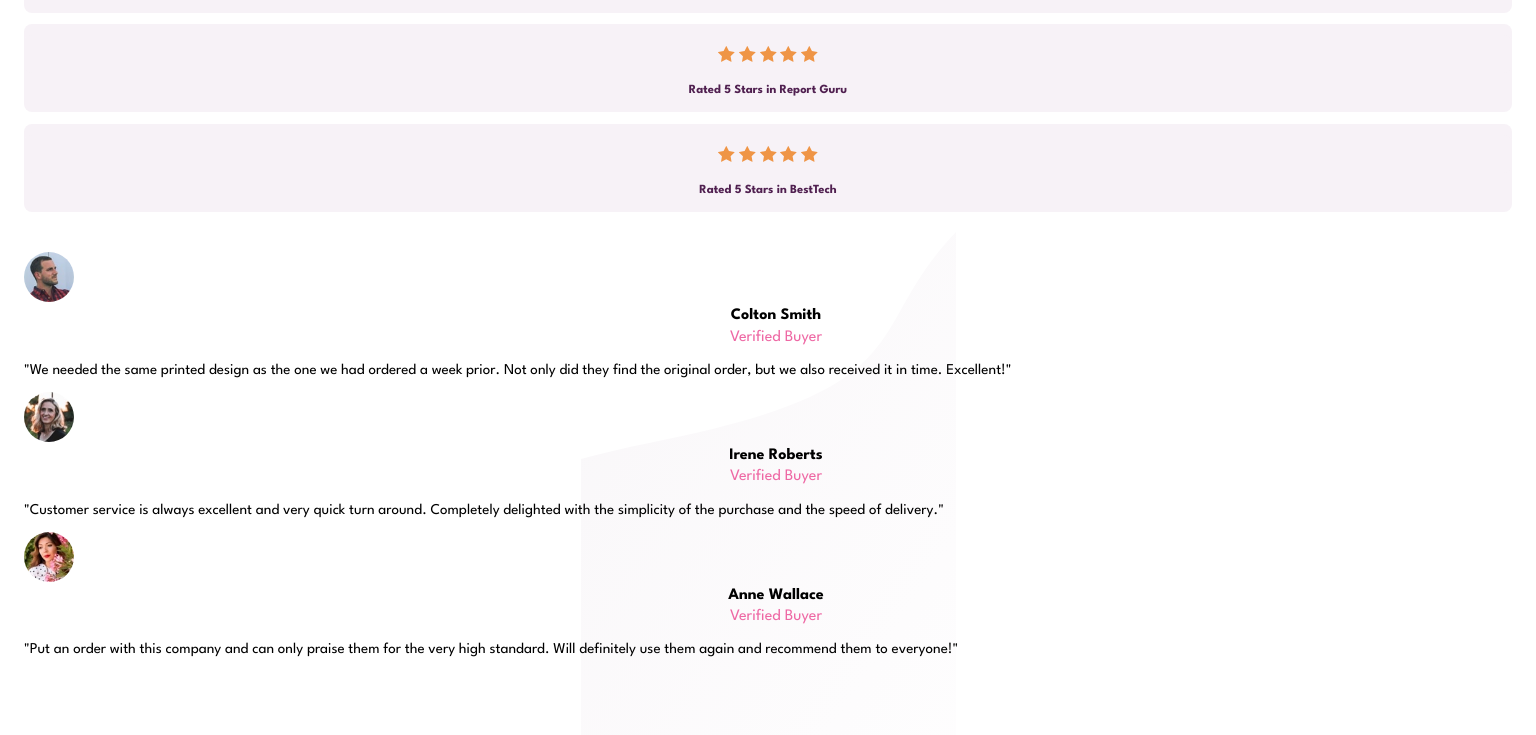
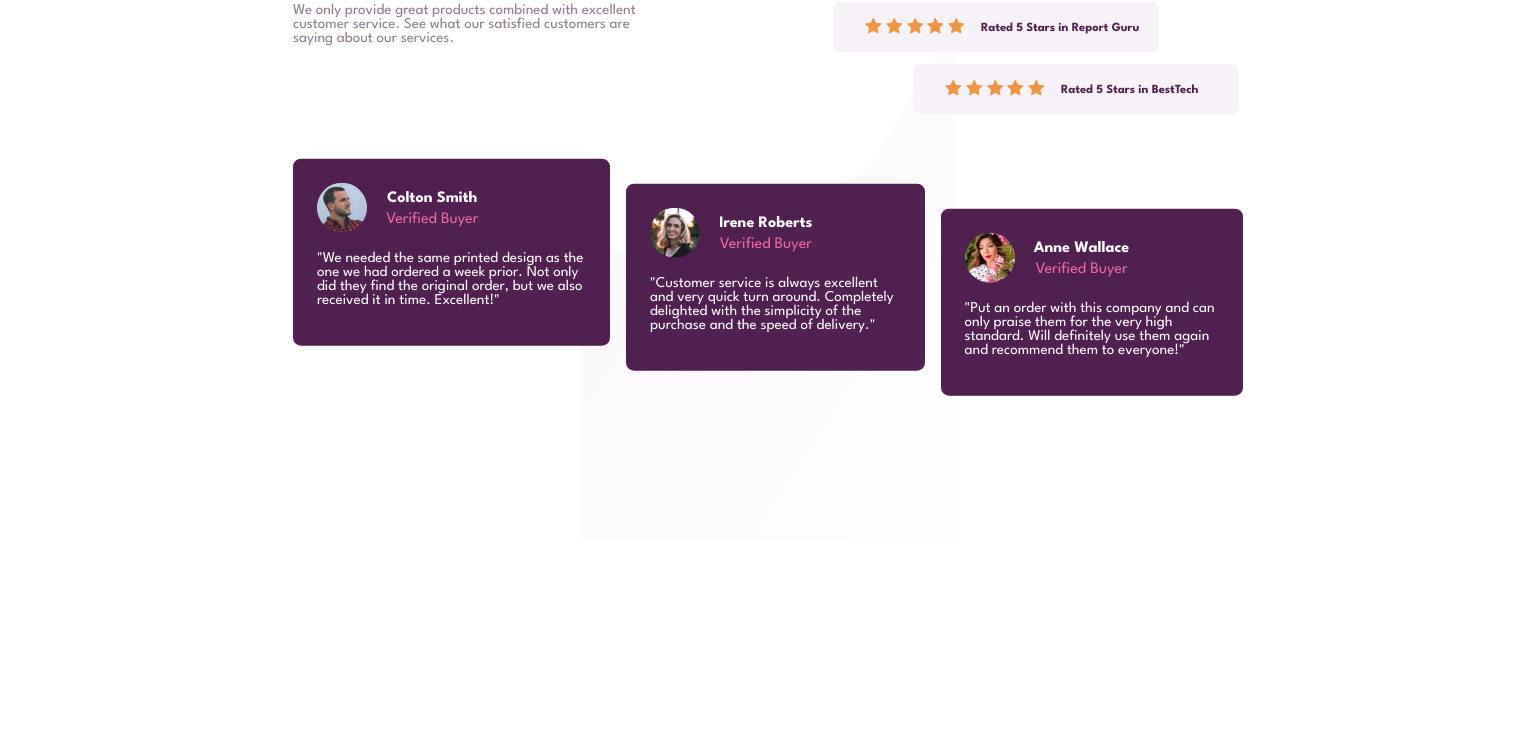
Before and after one commit to kaecodes/social-proof-section, a plain HTML site: page index.html in a window 1536 px wide. Shown: the part 276-1011 px from the top of the page. After the commit the page ends 816 px from the top, so only its background shows below. Drawn offline with Linux system fonts and the light colour scheme.

Commit message:
add media queries for desktop view

```diff
--- a/style.css
+++ b/style.css
@@ -37,11 +37,11 @@ main {
 }
 
 .ratings {
+  margin-bottom: 2.5rem;
   text-align: center;
-  margin-bottom: 2.5rem;
 }
 
-.ratings div {
+.reviews-rate, .report-guru, .best-tech {
   background-color: var(--light-grayish-magenta);
   padding-top: 0.7rem;
   padding-bottom: 0.5rem;
@@ -54,7 +54,7 @@ main {
   color: var(--very-dark-magenta);
 }
 
-.buyer {
+.buyer1, .buyer2, .buyer3 {
   background-color: var(--very-dark-magenta);
   color: var(--white);
   padding: 1.5rem;
@@ -62,7 +62,7 @@ main {
   border-radius: 0.5rem;
 }
 
-.buyer .profile {
+div.profile {
   display: flex;
   align-items: center;
 }
@@ -92,3 +92,94 @@ main {
 .name p {
   color: var(--soft-pink);
 }
+
+/* Media Queries */
+
+@media (min-width: 482px) {
+  main {
+    width: 60%;
+    margin: auto;
+  }
+}
+
+@media (min-width: 769px) {
+  main {
+    width: 50%;
+    margin: auto;
+  }
+}
+
+@media (min-width: 1440px) {
+  body {
+    width: 100vw;
+    height: 100vh;
+  }
+
+  main {
+    width: 950px;
+    position: fixed;
+    top: 50%;
+    left: 50%;
+    transform: translate(-50%, -50%);
+    display: grid;
+    grid-template-columns: 40% 60%;
+    grid-template-rows: auto;
+    grid-template-areas:
+      'intro ratings'
+      'reviews reviews';
+  }
+
+  .intro {
+    padding-top: 0;
+    grid-area: intro;
+    text-align: left;
+  }
+
+  .ratings {
+    grid-area: ratings;
+    margin-bottom: 2rem;
+    margin-top: 3rem;
+    padding-left: 5rem;
+
+  }
+
+  .reviews-rate, .report-guru, .best-tech{
+    width: 60%;
+    display: flex;
+    flex-direction: row;
+    justify-content: left;
+    align-items: center;
+    gap: 1rem;
+    padding: 1rem;
+  }
+
+  .reviews-rate h5, .report-guru h5, .best-tech h5 {
+    margin: 0;
+  }
+
+  .report-guru {
+    transform: translateX(80px);
+  }
+
+  .best-tech {
+    transform: translateX(160px);
+  }
+
+  .stars {
+    margin-left: 1rem;
+  }
+
+  .verified {
+    grid-area: reviews;
+    display: flex;
+    gap: 1rem;
+  }
+
+  .buyer2 {
+    transform: translateY(25px);
+  }
+
+  .buyer3 {
+    transform: translateY(50px);
+  }
+}
```
